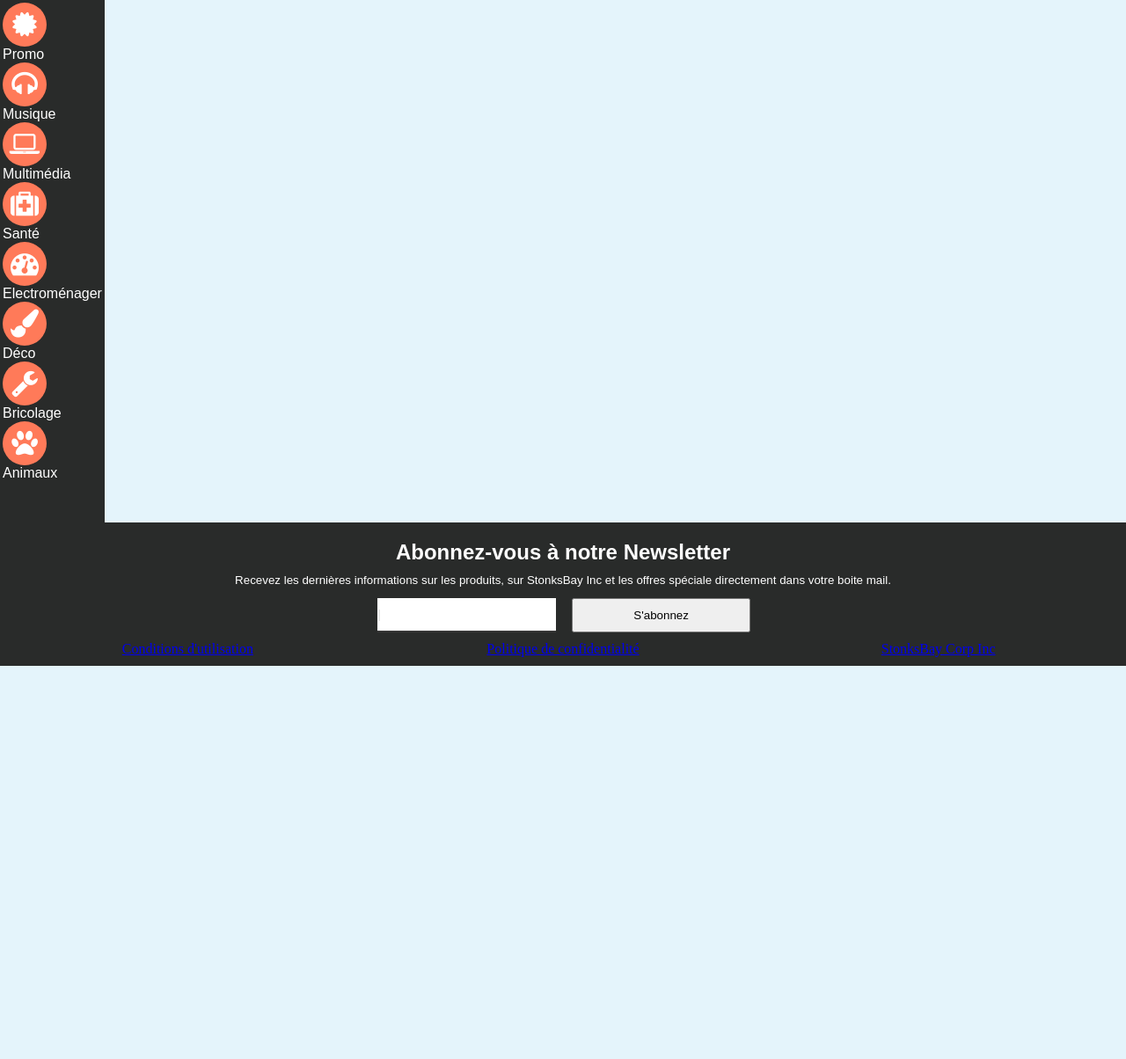
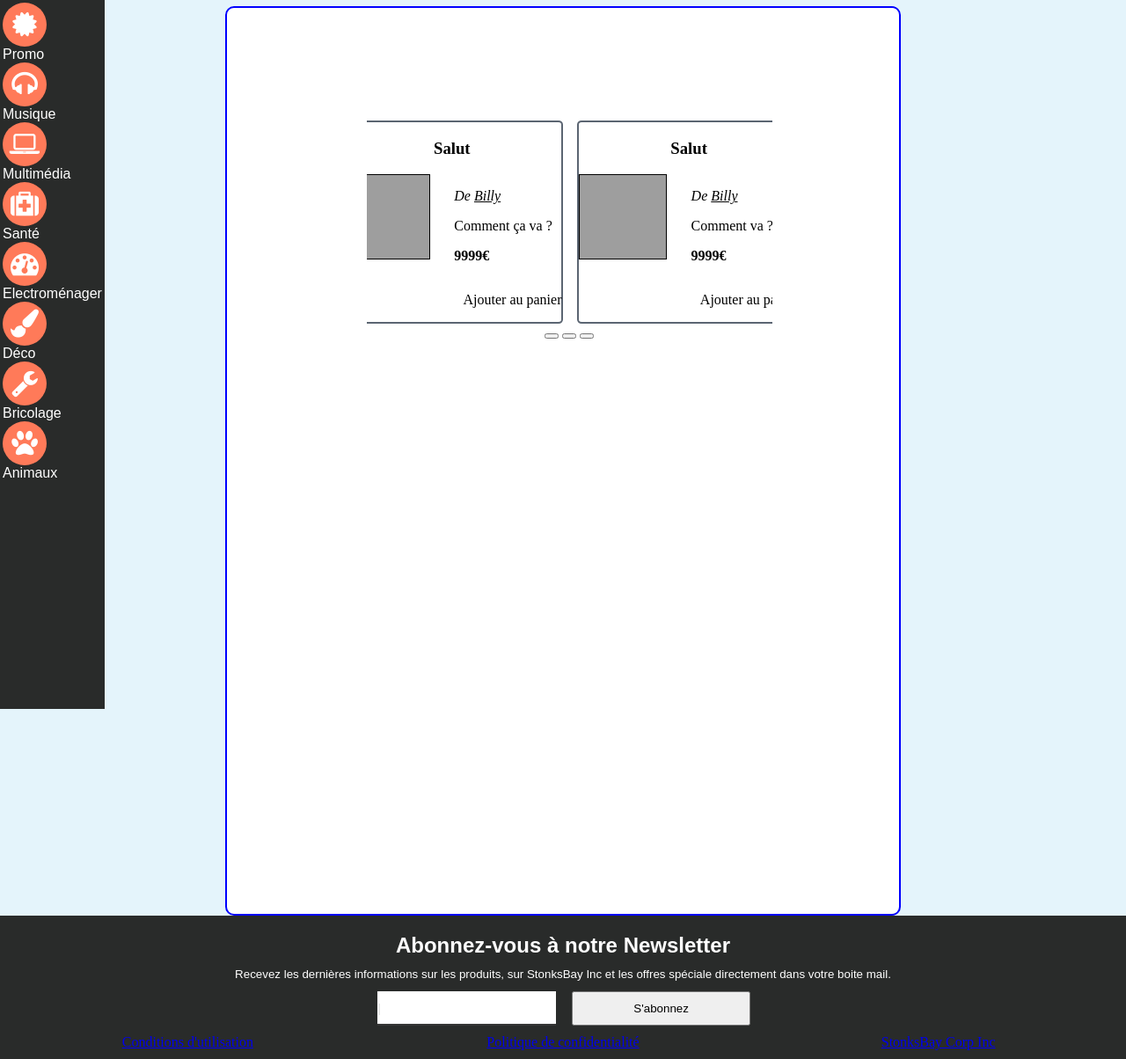
Before and after one commit to Alpha-Lin/Projet-Montparnasse, a PHP site: page / in a window 1280 px wide. Shown: the part 43-1247 px from the top of the page at 88% size. Before the commit the page ends 800 px from the top, so only its background shows below. Run offline with PHP 8.4, Linux system fonts and the light colour scheme; grey boxes are pictures that could not be loaded.

Commit message:
Carousel, now in homepage !

```diff
--- a/css/search.css
+++ b/css/search.css
@@ -1,6 +1,7 @@
+@media only screen and (max-width: 600px){
+
 main {
   margin-left: 20%;
-  margin-right: 20%;
   border: solid 2px blue;
   margin-top: 50px;
   padding-bottom: 18%;
@@ -8,7 +9,27 @@ main {
   padding-right: 2.4%;
   border-radius: 10px;
   height: 100%;
+  width: 100%;
 }
+
+}
+
+@media only screen and (min-width: 600px){
+
+  main {
+    margin-left: 20%;
+    margin-right: 20%;
+    border: solid 2px blue;
+    margin-top: 50px;
+    padding-bottom: 18%;
+    padding-left: 2.4%;
+    padding-right: 2.4%;
+    border-radius: 10px;
+    height: 100%;
+  }
+
+  }
+
 
 .grilleProduits {
   display: grid;
--- a/css/style.css
+++ b/css/style.css
@@ -6,7 +6,6 @@ body {
   margin: 0;
   background-color: #e4f4fb;
 }
-
 
 input[type="text"],
 input[type="search"],
@@ -242,7 +241,7 @@ input[name="tabs"]:checked + label {
     background-color: rgb(41, 43, 42);
     top: 2.7em;
     left: -120px;
-    z-index: 0;
+    z-index: 7;
   }
 
 
@@ -256,6 +255,7 @@ input[name="tabs"]:checked + label {
     align-items: center;
     text-align: center;
     cursor: pointer;
+    z-index: 7;
   }
 
 
@@ -276,7 +276,7 @@ input[name="tabs"]:checked + label {
 
 
 .fleche {
-  border: solid white;
+  border: solid red;
   border-width: 0 3px 3px 0;
   display: inline-block;
   margin-top: 22px;
@@ -543,11 +543,27 @@ input[name="tabs"]:checked + label {
 
 /* css carousel for the home page */
 
+@media only screen and (max-width: 600px){
+
   .carousel {
-  position: fixed;
-  border: solid red 3px;
+    position: absolute;
+    overflow: hidden;
+    width: 100%;
     margin-top: 10%;
-  margin-left: 40%;
+  }
+
+}
+
+@media only screen and (min-width: 600px){
+
+  .carousel {
+    position: absolute;
+    overflow: hidden;
+    width: 36%;
+    margin-top: 10%;
+    margin-left: 10%;
+  }
+
 }
 
 .center {
@@ -556,15 +572,30 @@ input[name="tabs"]:checked + label {
   flex-direction: column;
   height: 100%;
   justify-content: center;
-  padding-top: 20%;
 }
+
+@media only screen and (max-width: 600px){
 
   .cadre {
     display: flex;
     grid-gap: 1em;
     overflow: hidden;
-  width: 55em;
+    width: 90em;
+    padding-left: 60.5em;
     transition-duration: 1s;
+  }
+
+}
+
+@media only screen and (min-width: 600px){
+  .cadre {
+    display: flex;
+    grid-gap: 1em;
+    overflow: hidden;
+    width: 100em;
+    padding-left: 67.5em;
+    transition-duration: 1s;
+  }
 }
 
 .element {
@@ -577,3 +608,59 @@ input[name="tabs"]:checked + label {
   grid-gap: 1em;
   transition: all 1s ease-in-out;
 }
+
+.produitCarousel {
+  display: grid;
+  grid-template-rows: auto auto auto auto;
+  grid-template-columns: repeat(auto-fit, minmax(1fr, 1fr));
+  border: solid 2px #5b6572;
+  border-radius: 2%;
+}
+
+.recherche,
+.titreProduitCarousel {
+  text-align: center;
+}
+
+hr {
+  width: 100%;
+  color: #b5bcc7;
+}
+
+.detailsProduitCarousel {
+  display: grid;
+  grid-template-columns: 1fr 1fr;
+  column-gap: 5px;
+}
+
+.imageProduitCarousel {
+  width: 80%;
+  height: 80%;
+  border: solid 1px black;
+  z-index: 1;
+}
+
+.infosProduitCarousel {
+  display: grid;
+}
+
+.vendeurProduitCarousel {
+  font-style: italic;
+}
+
+.vendeurCarousel {
+  text-decoration: underline;
+  color: inherit;
+}
+
+.prixProduitCarousel {
+  font-weight: bold;
+}
+
+.ajoutPanierCarousel {
+  text-align: right;
+}
+
+#submitFilters{
+  margin-top: 10px;
+}
--- a/html/carousel.html
+++ b/html/carousel.html
@@ -1,27 +1,155 @@
 <link rel="stylesheet" href="../css/style.css">
+<link rel="stylesheet" href="../css/search.css">
 
 <div class="carousel">
     <div class="center" id="center">
         <div class="cadre" id="cadre">
-            <div class="element" id="element">
-                <h1>SALUT</h1>
+
+            <div class="produitCarousel">
+
+                <h3 class="titreProduitCarousel">Salut</h3>
+
+
+
+                <div class="detailsProduitCarousel">
+                    <img class="imageProduitCarousel" src="images/Stonks.jpg">
+
+                    <div class="infosProduitCrousel">
+                        <div class="vendeurProduitCarousel">
+                            <p>De <a href="#" class="vendeurCarousel">Billy</a></p>
+                        </div>
+
+                        <p class="descProduitCarousel">Comment ça va ?</p>
+
+                        <p class="prixProduitCarousel">9999€</p>
+                    </div>
+                </div>
+
+                <p class="ajoutPanierCarousel">Ajouter au panier</p>
+
+
             </div>
-            <div class="element" id="element">
-                <h1>SALUT</h1>
+            <div class="produitCarousel">
+
+                <h3 class="titreProduitCarousel">Salut</h3>
+
+
+
+                <div class="detailsProduitCarousel">
+                    <img class="imageProduitCarousel" src="images/Stonks.jpg">
+
+                    <div class="infosProduitCrousel">
+                        <div class="vendeurProduitCarousel">
+                            <p>De <a href="#" class="vendeurCarousel">Billy</a></p>
+                        </div>
+
+                        <p class="descProduitCarousel">Comment va ?</p>
+
+                        <p class="prixProduitCarousel">9999€</p>
+                    </div>
+                </div>
+
+                <p class="ajoutPanierCarousel">Ajouter au panier</p>
+
+
             </div>
-            <div class="element" id="element">
-                <h1>SALUT</h1>
+            <div class="produitCarousel">
+
+                <h3 class="titreProduitCarousel">Salut</h3>
+
+
+
+                <div class="detailsProduitCarousel">
+                    <img class="imageProduitCarousel" src="images/Stonks.jpg">
+
+                    <div class="infosProduitCrousel">
+                        <div class="vendeurProduitCarousel">
+                            <p>De <a href="#" class="vendeurCarousel">Billy</a></p>
+                        </div>
+
+                        <p class="descProduitCarousel">Comment va ?</p>
+
+                        <p class="prixProduitCarousel">9999€</p>
+                    </div>
+                </div>
+
+                <p class="ajoutPanierCarousel">Ajouter au panier</p>
+
+
+            </div>
+            <div class="produitCarousel">
+
+                <h3 class="titreProduitCarousel">Salut</h3>
+
+
+
+                <div class="detailsProduitCarousel">
+                    <img class="imageProduitCarousel" src="images/Stonks.jpg">
+
+                    <div class="infosProduitCrousel">
+                        <div class="vendeurProduitCarousel">
+                            <p>De <a href="#" class="vendeurCarousel">Billy</a></p>
+                        </div>
+
+                        <p class="descProduitCarousel">Comment va ?</p>
+
+                        <p class="prixProduitCarousel">9999€</p>
+                    </div>
+                </div>
+
+                <p class="ajoutPanierCarousel">Ajouter au panier</p>
+
+
+            </div>
+            <div class="produitCarousel">
+
+                <h3 class="titreProduitCarousel">Salut</h3>
+
+
+
+                <div class="detailsProduitCarousel">
+                    <img class="imageProduitCarousel" src="images/Stonks.jpg">
+
+                    <div class="infosProduitCrousel">
+                        <div class="vendeurProduitCarousel">
+                            <p>De <a href="#" class="vendeurCarousel">Billy</a></p>
+                        </div>
+
+                        <p class="descProduitCarousel">Comment va ?</p>
+
+                        <p class="prixProduitCarousel">9999€</p>
+                    </div>
+                </div>
+
+                <p class="ajoutPanierCarousel">Ajouter au panier</p>
+
+
+            </div>
+            <div class="produitCarousel">
+
+                <h3 class="titreProduitCarousel">Salut</h3>
+
+
+
+                <div class="detailsProduitCarousel">
+                    <img class="imageProduitCarousel" src="images/Stonks.jpg">
+
+                    <div class="infosProduitCrousel">
+                        <div class="vendeurProduitCarousel">
+                            <p>De <a href="#" class="vendeurCarousel">Billy</a></p>
+                        </div>
+
+                        <p class="descProduitCarousel">Comment va ?</p>
+
+                        <p class="prixProduitCarousel">9999€</p>
+                    </div>
+                </div>
+
+                <p class="ajoutPanierCarousel">Ajouter au panier</p>
+
+
             </div>
 
-            <div class="element" id="element">
-                <h1>SALUT</h1>
-            </div>
-            <div class="element" id="element">
-                <h1>SALUT</h1>
-            </div>
-            <div class="element" id="element">
-                <h1>SALUT</h1>
-            </div>
         </div>
         <div class="btnMap">
             <button class="first"></button>
--- a/index.php
+++ b/index.php
@@ -15,7 +15,10 @@ if(isset($_GET['i']) && !empty($_GET['i']))
 }else if(isset($_GET['search']))
     require 'php/search.php';
 
-// require 'html/carousel.html';   Tempative de carousel/slideshow
+if($_SERVER['REQUEST_URI'] == "/")
+{
+    require 'html/carousel.html';
+}
 
 require 'html/footer.html';
 
--- a/js/carousel.js
+++ b/js/carousel.js
@@ -8,13 +8,27 @@ buttonsWrapper.addEventListener("click", e => {
       item.classList.remove("active")
     );
     if (e.target.classList.contains("first")) {
-      slides.style.transform = "translateX(-0%)";
+      slides.style.transform = "translateX(0px)";
       e.target.classList.add("active");
     } else if (e.target.classList.contains("second")) {
-      slides.style.transform = "translateX(-33.33333333333333%)";
+      if(window.innerWidth < 600)
+      {
+        slides.style.transform = "translateX(-30.2em)";
+      }
+      else
+      {
+        slides.style.transform = "translateX(-33.7em)";
+      }
       e.target.classList.add("active");
     } else if (e.target.classList.contains('third')){
-      slides.style.transform = 'translatex(-66.6666666667%)';
+      if(window.innerWidth < 600)
+      {
+        slides.style.transform = 'translatex(-60.5em)';
+      }
+      else
+      {
+        slides.style.transform = 'translatex(-67.5em)';
+      }
       e.target.classList.add('active');
     }
   }
```
Lines whose indentation alone changed are shown as unchanged.
